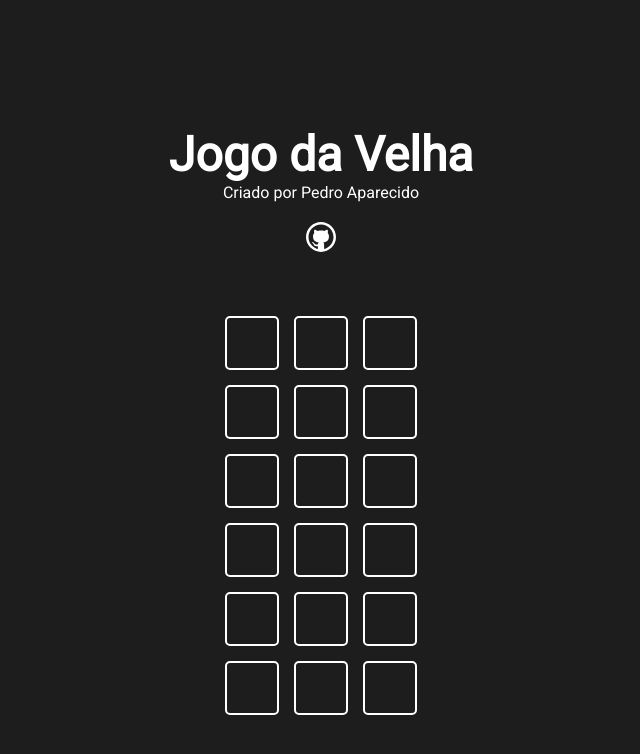
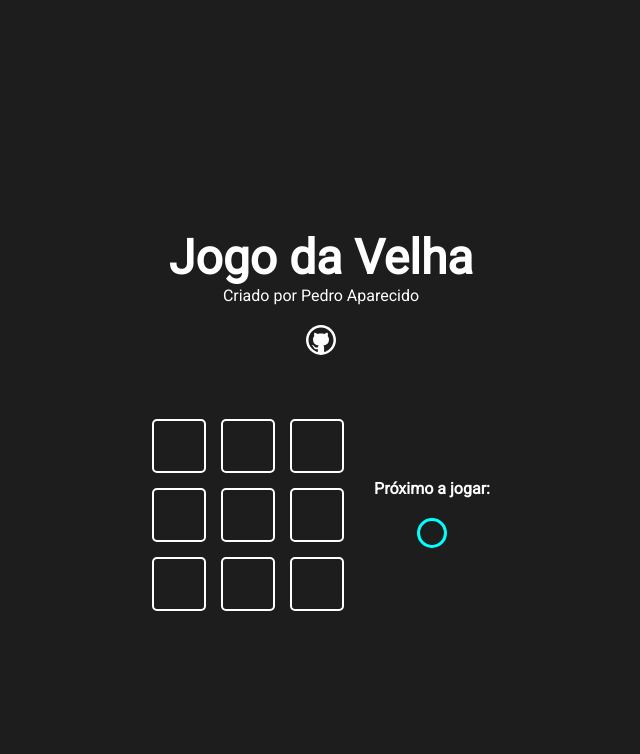
Before and after one commit to pedroaparecido/Jogo-da-Velha, a Next.js app: page / in a window 1280 px wide. Shown: the top 754 px of the page, without its empty margins (319-959 px from the left). Built offline with nearby package versions, Linux system fonts and the light colour scheme.

Commit message:
Criado lógica do game

```diff
--- a/src/components/Game/Game.jsx
+++ b/src/components/Game/Game.jsx
@@ -1,30 +1,44 @@
 import { useState } from 'react'
 import styles from './Game.module.css'
 import GameOption from '../cameoption/GameOption'
+import Icon from '../icon/Icon'
 
 function Game() {
 
     const [gameState, setGameState] = useState(Array(9).fill(0))
+    const [currentPlayer, setCurrentPlayer] = useState(1)
+
+    const handleClick = (pos) => {
+        if (gameState[pos] === 0) {
+            let newGameState =[...gameState]
+            newGameState[pos] = currentPlayer
+            setCurrentPlayer(currentPlayer * -1)
+            setGameState(newGameState)
+        }
+    }
 
     return(
+        <div className={styles.gameContent}>
             <div className={styles.game}>
                 {
                     gameState.map((value, pos) =>
                         <GameOption
                             key={`game-option-pos-${pos}`}
                             status={value}
+                            onClick={(value) => handleClick(pos)}
                         />
                     )
                 }
-            <GameOption />
-            <GameOption />
-            <GameOption />
-            <GameOption />
-            <GameOption />
-            <GameOption />
-            <GameOption />
-            <GameOption />
-            <GameOption />
+            </div>
+            <div className={styles.gameInfo}>
+                <h4>Próximo a jogar:</h4>
+                {
+                    currentPlayer === 1 && <Icon iconName="circle" />
+                }
+                {
+                    currentPlayer === -1 && <Icon iconName="x" />
+                }
+            </div>
         </div>
     )
 }
--- a/src/components/Game/Game.module.css
+++ b/src/components/Game/Game.module.css
@@ -3,3 +3,16 @@
     grid-template-columns: repeat(3, 1fr);
     gap: 15px;
 }
+
+.gameContent {
+    display: flex;
+    gap: 30px;
+    align-items: center;
+}
+
+.gameInfo {
+    display: flex;
+    flex-direction: column;
+    align-items: center;
+    gap: 20px;
+}
--- a/src/components/cameoption/GameOption.jsx
+++ b/src/components/cameoption/GameOption.jsx
@@ -5,7 +5,7 @@
 
 function GameOption(props) {
     return(
-        <div className={styles.gameOption}>
+        <div className={styles.gameOption} onClick={props.onClick}>
             {
                 props.status === 1 && <Icon iconName="circle" size="25px" />
             }
```
Lines whose indentation alone changed are shown as unchanged.
